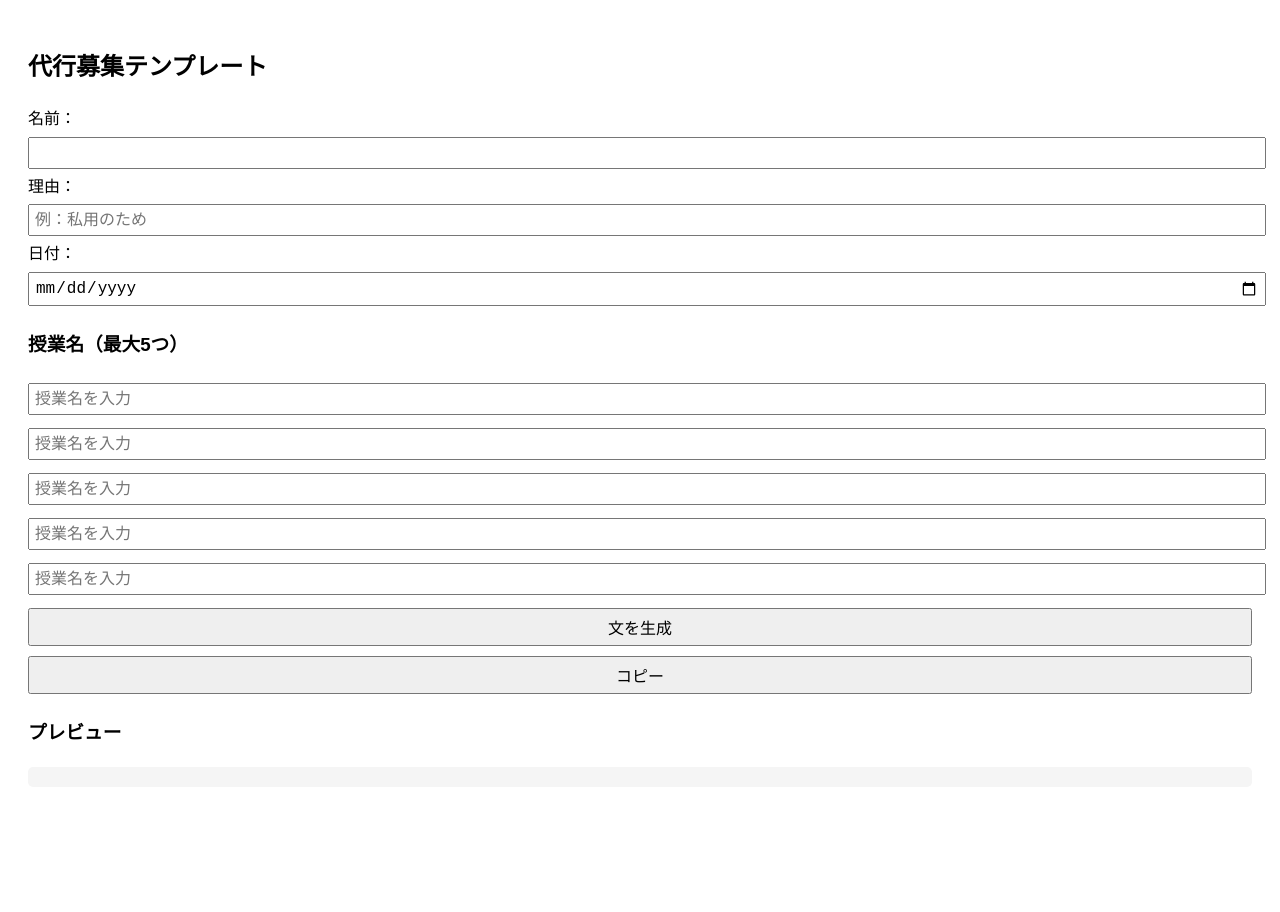
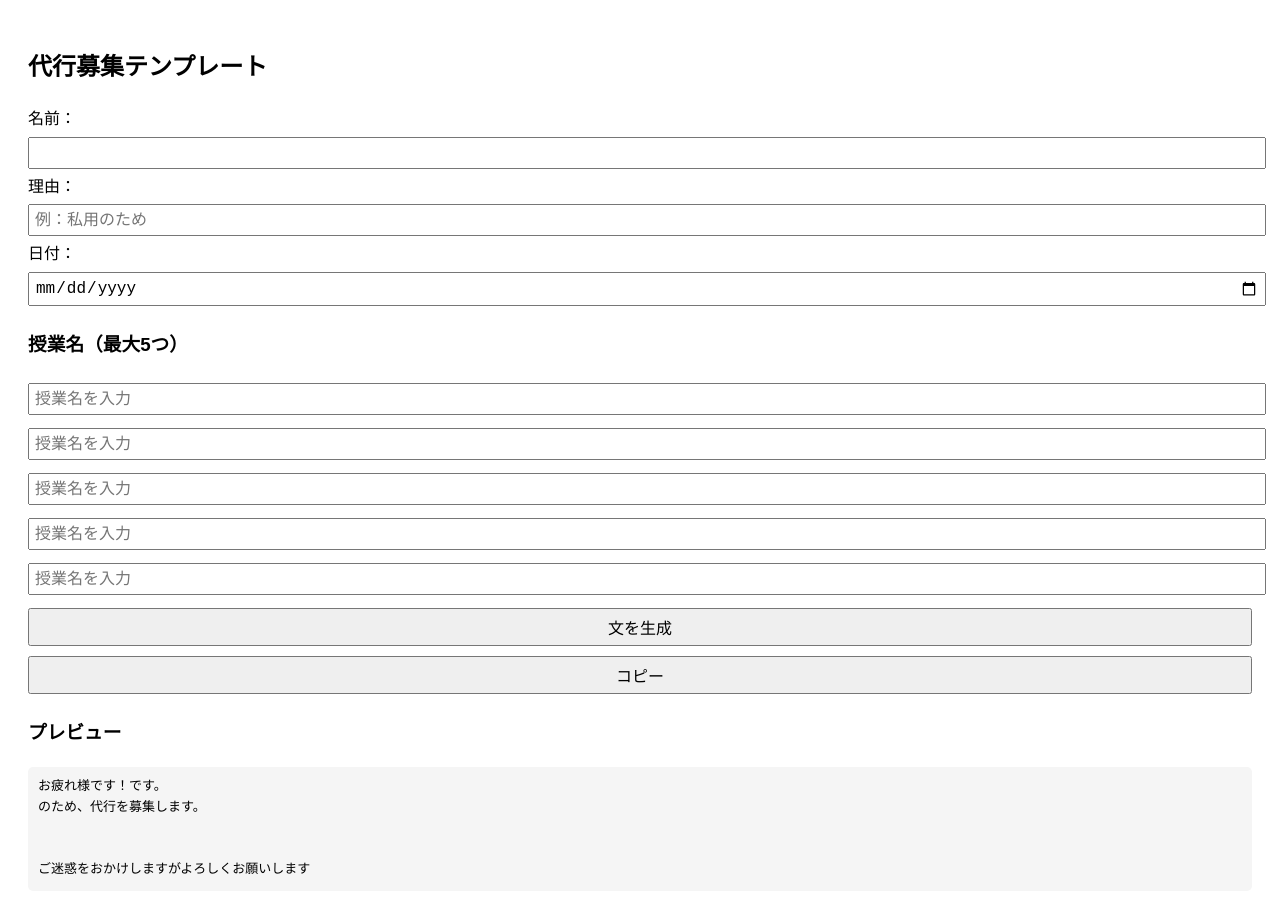
Before and after one commit to mirai3141592653589-pixel/daiko-helper, a plain HTML site: page index.html in a window 1280 px wide. Both pictures are taken after a click on the button "文を生成". Before the commit the page ends 828 px from the top, so only its background shows below. Drawn offline with Linux system fonts and the light colour scheme.

Commit message:
Update index.html

```diff
--- a/index.html
+++ b/index.html
@@ -58,7 +58,7 @@ const classes = [
   "高3医進数学(樋口(哲)先生)",
   "高1・2難関物理(杉山先生)",
   "高2難関英語-ハイレベル(中高一貫)(是枝先生)",
-  "高3特別選抜理系数学3C(郷田先生)"
+  "高3特別選抜理系数学3C(郷田先生)",
   "中1アドバンスト数学(速習）(成合先生)",
   "中2アドバンスト英語(速習）(秋谷先生)",
   "中3アドバンスト数学(速習）(田井先生)",
@@ -74,10 +74,10 @@ const classes = [
   "高3難関漢文-二次・私大対応（光田先生)",
   "高3標準生物(田中（義）先生)",
   "高3早慶大英語（奥脇先生)",
-  "高3医系小論文(宮本先生)"
+  "高3医系小論文(宮本先生)",
   "高3早慶大英語(近嵐先生)",
   "高3医進数学(隣先生)",
-　"高3難関現代文-二次・私大対応(手塚先生)",
+  "高3難関現代文-二次・私大対応(手塚先生)",
   "高3難関数学1A2BC(亀山先生)",
   "中1アドバンスト数学(速習）(佐藤健先生)",
   "中2アドバンスト英語(速習）(高橋（保）先生)",
@@ -131,14 +131,14 @@ function generate() {
   const dateStr = document.getElementById("date").value;
   const formattedDate = formatDate(dateStr);
 
-  const classes = [...document.querySelectorAll(".class-input")]
+  const selectedClasses = [...document.querySelectorAll(".class-input")]
                    .map(c => c.value).filter(c => c);
 
   const text =
 `お疲れ様です！${name}です。
 ${reason}のため、代行を募集します。
 ${formattedDate}
-${classes.join("\n")}
+${selectedClasses.join("\n")}
 ご迷惑をおかけしますがよろしくお願いします`;
 
   document.getElementById("result").textContent = text;
```
